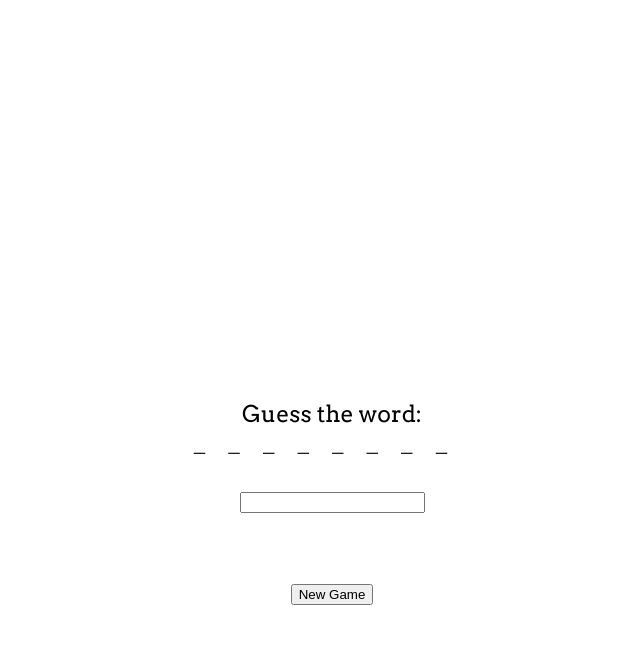
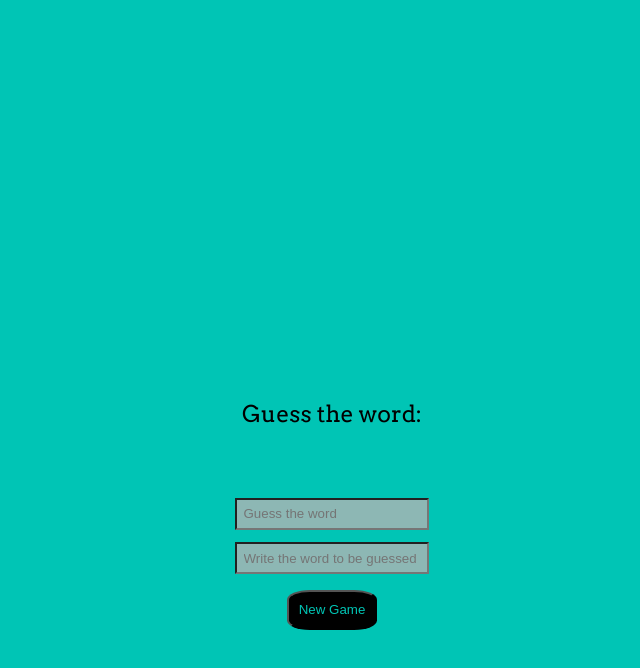
Before and after one commit to Roshan-05/myHangman, a plain HTML site: page index.html in a window 1280 px wide. Both pictures are taken after a click on the button "New Game". Shown: the whole page, without its empty margins (308-948 px from the left). Drawn offline with Linux system fonts and the light colour scheme.

Commit message:
last changes

```diff
--- a/hangman.css
+++ b/hangman.css
@@ -2,6 +2,7 @@ html,body {
     font-size: 1.2em;
     font-family: 'Arvo', serif;
     text-align: center;
+    background-color: #00c5b5;
 }
 
 a {
@@ -19,7 +20,7 @@ section#hangman {
     overflow: hidden;
 }
 
-#hangm {
+#mainbody {
     text-align: center;
 }
 
@@ -101,3 +102,16 @@ section#hangman {
     bottom: 150px;
     left: 130px;
 }
+#btn-start {
+    padding : .8%;
+    background-color: black;
+    color: #00c5b5;
+    border-radius: 25%;
+    margin: .5%;
+}
+#guess, #to_guess {
+    padding: .5%;
+    margin: .5%;
+
+    background-color: #b4b4b4c8;
+}
--- a/hangman.js
+++ b/hangman.js
@@ -1,201 +1,52 @@
 var Hangman = (function () {
-  "use strict";
+    'use strict';
 
-  /**
-   * Constructor
-   * @param {string} elId An ID used in this class and when rendering the DOM Elements
-   */
     function Hangman(elId) {
-    // DOM is ready
         this.elId = elId;
-    // Possible words
         this.words = [
-      "PROGRAMMER",
-      "BRAINSTORM",
-      "CREATIVE",
-      "LOLLIPOP",
-      "CULTURE",
-      "RAZORSHARP",
-      "SCREWDRIVER",
-      "TYPEWRITER",
-      "COMPUTER",
-      "PROGRAM",
-      "DEVELOPER",
-      "JAVASCRIPT",
-      "HANGMAN",
-      "OPENAI",
-      "ALGORITHM",
-      "DATABASE",
-      "INTERFACE",
-      "VARIABLE",
-      "FUNCTION",
-      "SOFTWARE",
-      "DEBUGGING",
-      "CODING",
-      "ELECTRONIC",
-      "INTERNET",
-      "NETWORK",
-      "GRAPHICS",
-      "INTERFACE",
-      "HARDWARE",
-      "OPERATING",
-      "SYSTEM",
-      "MOBILE",
-      "SECURITY",
-      "PASSWORD",
-      "AUTHENTICATION",
-      "ENCRYPTION",
-      "SERIALIZATION",
-      "ACCESSIBILITY",
-      "INTERFACE",
-      "ABSTRACTION",
-      "ARGUMENT",
-      "IMPLEMENT",
-      "COMPILER",
-      "DEBUGGER",
-      "OPTIMIZATION",
-      "VALIDATION",
-      "APPLICATION",
-      "LIBRARY",
-      "FRAMEWORK",
-      "DATA",
-      "FILE",
-      "DIRECTORY",
-      "MEMORY",
-      "POINTER",
-      "ALGORITHM",
-      "QUEUE",
-      "STACK",
-      "SORTING",
-      "SEARCH",
-      "DATA",
-      "STRUCTURE",
-      "RECURSION",
-      "ITERATION",
-      "EXCEPTION",
-      "INHERITANCE",
-      "POLYMORPHISM",
-      "CLASS",
-      "OBJECT",
-      "ATTRIBUTE",
-      "METHOD",
-      "CONSTRUCTOR",
-      "INSTANCE",
-      "INTERFACE",
-      "ENCAPSULATION",
-      "ACCESS",
-      "MODIFIER",
-      "OVERRIDING",
-      "ABSTRACTION",
-      "INTERFACE",
-      "MULTITHREADING",
-      "SYNCHRONIZATION",
-      "CONCURRENCY",
-      "DEADLOCK",
-      "SEMAPHORE",
-      "DATABASE",
-      "QUERY",
-      "TABLE",
-      "INDEX",
-      "PRIMARY",
-      "FOREIGN",
-      "RELATIONSHIP",
-      "JOIN",
-      "TRANSACTION",
-      "ACID",
-      "NOSQL",
-      "BIGDATA",
-      "CLOUD",
-      "VIRTUALIZATION",
-      "CONTAINER",
-      "MICROSERVICES",
-      "DEPLOYMENT",
-      "SCALABILITY",
-      "MONITORING",
-      "AUTOMATION",
-      "API",
-      "VERSION",
-      "DEPLOYMENT",
-      "GIT",
-      "REPOSITORY",
+
         ];
     }
 
-  /**
-   * Resets the hangman game
-   */
     Hangman.prototype.reset = function () {
-    // Variables
         this.STOPPED = false;
         this.MISTAKES = 0;
         this.GUESSES = [];
-    // Select a random word from the list
         this.WORD = this.words[Math.floor(Math.random() * this.words.length)];
-    // DOM Elements
-    this.hideElementByClass("h");
+        this.hideElementByClass('h');
         this.showElementByIdWithContent(this.elId + "_guessbox", null);
-    this.showElementByIdWithContent(
-      this.elId + "_word",
-      this.getGuessedfWord()
-    );
+        this.showElementByIdWithContent(this.elId + "_word", this.getGuessedfWord());
     };
 
-  /**
-   * Logic after the user guessed on a letter
-   *
-   * @param {char} letter A letter guessed by our enduser
-   */
+    Hangman.prototype.take = function (word){
+        word = word.toUpperCase();
+        this.words=[];
+        this.words.push(word);
+    }
+
     Hangman.prototype.guess = function (letter) {
         letter = letter.charAt(0).toUpperCase();
-
-    // Check if game is stopped or the user already guessed on that letter
         if (this.STOPPED || this.GUESSES.indexOf(letter) > -1) {
-      // Then we wont do anything
             return;
         }
+        this.GUESSES.push(letter);
+        this.showElementByIdWithContent(this.elId + "_word", this.getGuessedfWord());
+        this.showElementByIdWithContent(this.elId + "_guesses", this.GUESSES.join(''));
 
-    // Add the letter to our GUESSES array
-    this.GUESSES.push(letter);
-    // Update the word hint, and guessed letter list for the user
-    this.showElementByIdWithContent(
-      this.elId + "_word",
-      this.getGuessedfWord()
-    );
-    this.showElementByIdWithContent(
-      this.elId + "_guesses",
-      this.GUESSES.join("")
-    );
+        if (this.WORD.indexOf(letter) < 0) {
+            this.MISTAKES++;
+            this.showElementByIdWithContent(this.elId + "_" + this.MISTAKES, null);
 
-    // Check if our word does not contain the guessed letter
-    if (this.WORD.indexOf(letter) < 0) {
-      // Incorrect guess, increase our mistakes by one
-      this.MISTAKES++;
-      // Show next part of hangman character
-      this.showElementByIdWithContent(this.elId + "_" + this.MISTAKES, null);
-      // Check if its Game Over
             if (this.MISTAKES === 6) {
-        this.showElementByIdWithContent(
-          this.elId + "_end",
-          "GAME OVER!<br/>The word was: " + this.WORD
-        );
+                this.showElementByIdWithContent(this.elId + "_end", "GAME OVER!<br/>The word was: " + this.WORD);
                 this.STOPPED = true;
             }
         } else if (this.WORD.indexOf(this.getGuessedfWord()) !== -1) {
-      // Victory condition
-      this.showElementByIdWithContent(
-        this.elId + "_end",
-        "You made it!<br/>The word was: " + this.WORD
-      );
+            this.showElementByIdWithContent(this.elId + "_end", "You made it!<br/>The word was: " + this.WORD);
             this.STOPPED = true;
         }
     };
 
-  /**
-   * Displays HTML element by id with the following content
-   *
-   * @param {string} elId     DOM ID
-   * @param {HTML} content
-   */
     Hangman.prototype.showElementByIdWithContent = function (elId, content) {
         if (content !== null) {
             document.getElementById(elId).innerHTML = content;
@@ -203,32 +54,20 @@ var Hangman = (function () {
         document.getElementById(elId).style.opacity = 1;
     };
 
-  /**
-   * Hides element by class
-   *
-   * @param {string} elClass DOM class
-   */
     Hangman.prototype.hideElementByClass = function (elClass) {
-    var elements = document.getElementsByClassName(elClass),
-      i;
+        var elements = document.getElementsByClassName(elClass), i;
         for (i = 0; i < elements.length; i++) {
             elements[i].style.opacity = 0;
         }
     };
 
-  /**
-   * The word but only with letters the user has guessed so far is visible
-   */
     Hangman.prototype.getGuessedfWord = function () {
-    var result = "",
-      i;
+        var result = "", i;
         for (i = 0; i < this.WORD.length; i++) {
-      // Word characters
-      result += this.GUESSES.indexOf(this.WORD[i]) > -1 ? this.WORD[i] : "_";
+            result += (this.GUESSES.indexOf(this.WORD[i]) > -1) ? this.WORD[i] : "_";
         }
         return result;
     };
 
-  // Create and return an instance of this class, its go time!
-  return new Hangman("hangm");
-})();
+    return new Hangman('hangm');
+}());
--- a/index.html
+++ b/index.html
@@ -33,8 +33,14 @@
                         <div style="height: 4em;">
                             Guess the word:<div id="hangm_word"></div>
                         </div>
-                        <input id="guess" onkeyup="Hangman.guess(this.value); this.value=''; return false;" type="text" placeholder="">
+                        <input id="guess" onkeyup="Hangman.guess(this.value); this.value=''; return false;" type="text" placeholder="Guess the word">
+
+                        <div>
+                           <input id="to_guess" onchange="Hangman.take(this.value); this.value=''; return false;" type="text" placeholder="Write the word to be guessed">
+                        </div>
                     </div>
+
+
 
 
                     <div class="col-sm-3">
@@ -44,7 +50,12 @@
 
 
 
+
+
         </div>
+        <div>
+
+            </div>
 
 
 
```
Lines whose indentation alone changed are shown as unchanged.
